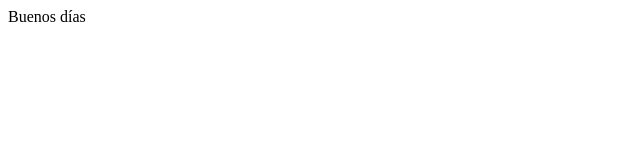
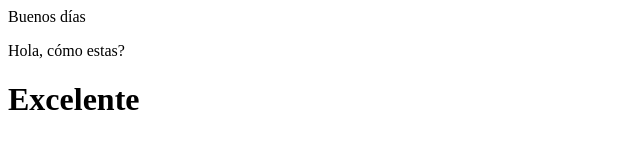
Before and after one commit to kevinnarvaez07/repositorioadsi, a plain HTML site: page index.html in a window 1280 px wide. Shown: the whole page, without its empty margins (0-640 px from the left). Drawn offline with Linux system fonts and the light colour scheme.

Commit message:
Agregando código

```diff
--- a/index.html
+++ b/index.html
@@ -8,5 +8,8 @@
 </head>
 <body>
     Buenos días
+    <p>Hola, cómo estas?</p>
+    <h1>Excelente</h1>
+
 </body>
 </html>
```
